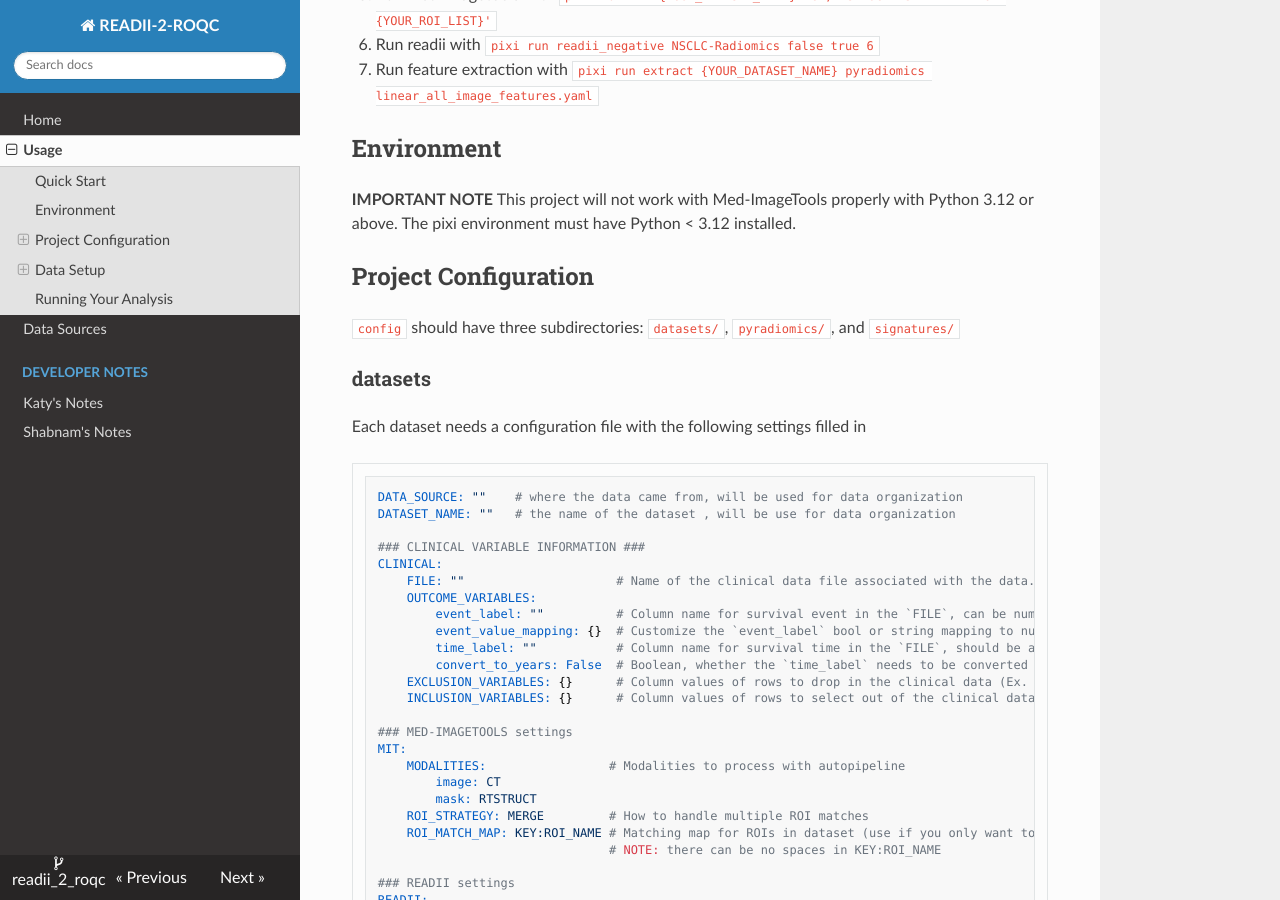
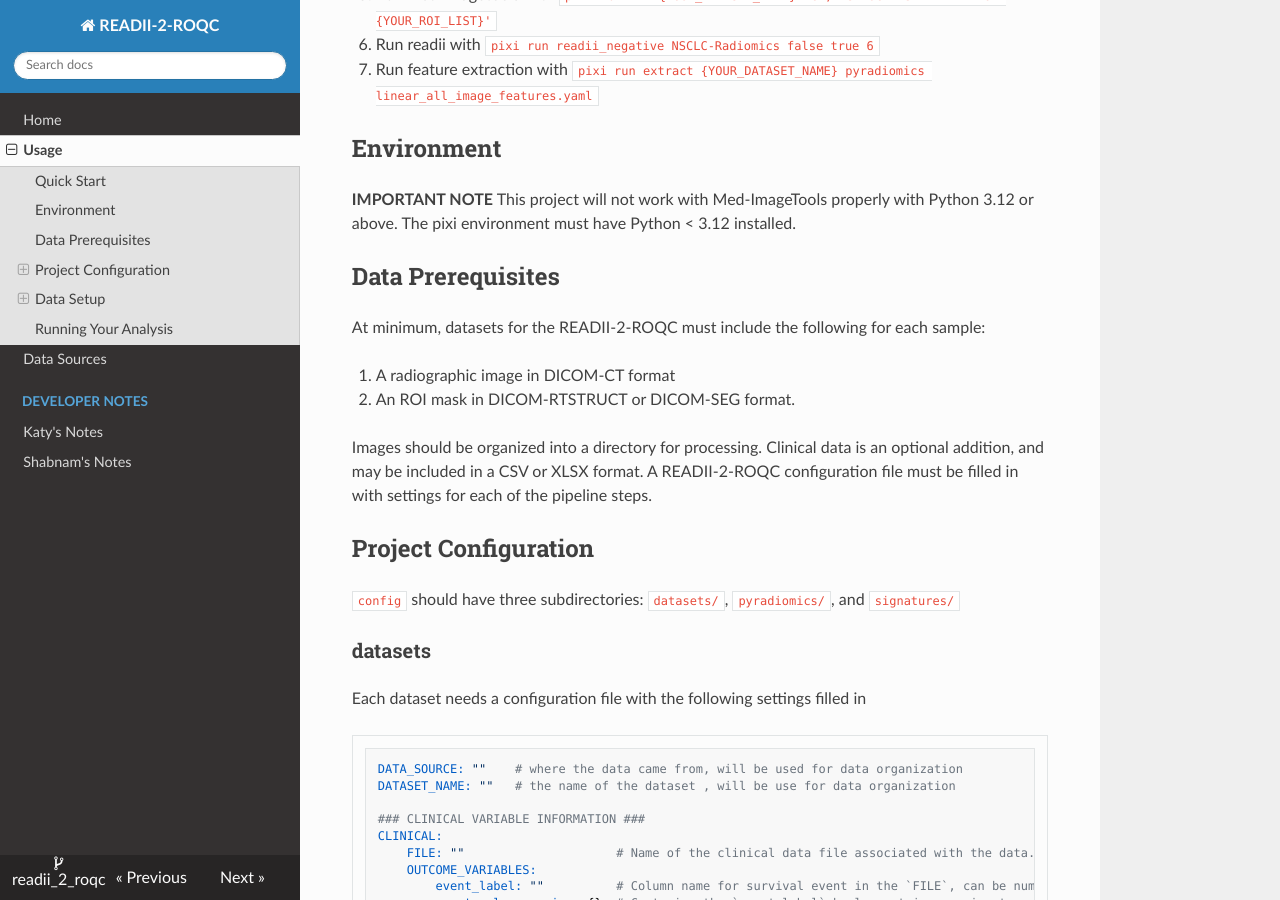
Before and after one commit to bhklab/readii_2_roqc, an MkDocs documentation site: the page built from docs/usage.md, in a window 1280 px wide and 900 px high, scrolled down 332 px. Built offline with MkDocs 1.6.1, drawn with Linux system fonts in a browser that asks for light colours; nearby versions of some CDN libraries.

Commit message:
docs: add data prerequisites from manuscript

```diff
--- a/docs/usage.md
+++ b/docs/usage.md
@@ -13,6 +13,16 @@
 
 ## Environment
 **IMPORTANT NOTE** This project will not work with Med-ImageTools properly with Python 3.12 or above. The pixi environment must have Python < 3.12 installed.
+
+## Data Prerequisites
+
+At minimum, datasets for the READII-2-ROQC must include the following for each sample:
+
+1. A radiographic image in DICOM-CT format
+2. An ROI mask in DICOM-RTSTRUCT or DICOM-SEG format.
+
+Images should be organized into a directory for processing. Clinical data is an optional addition, and may be included in a CSV or XLSX format. A READII-2-ROQC configuration file must be filled in with settings for each of the pipeline steps.
+
 
 ## Project Configuration
 
```
